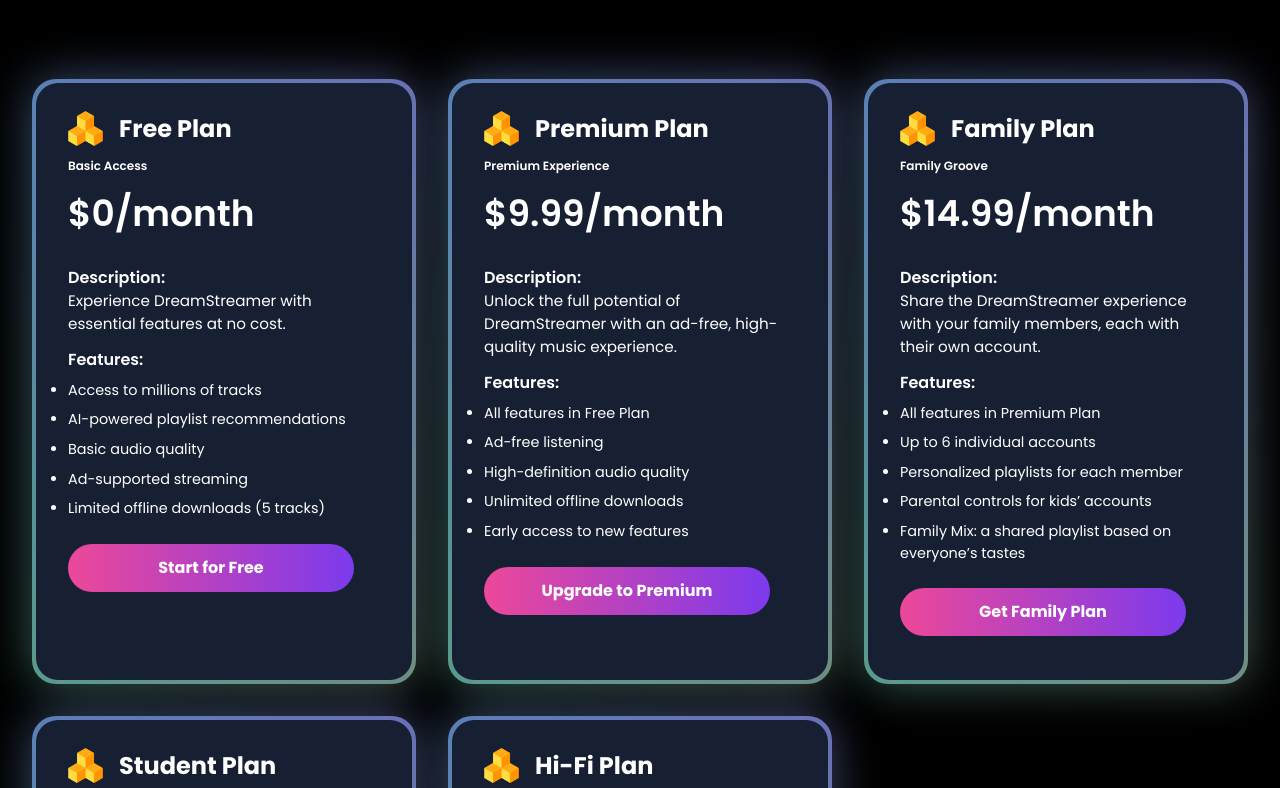
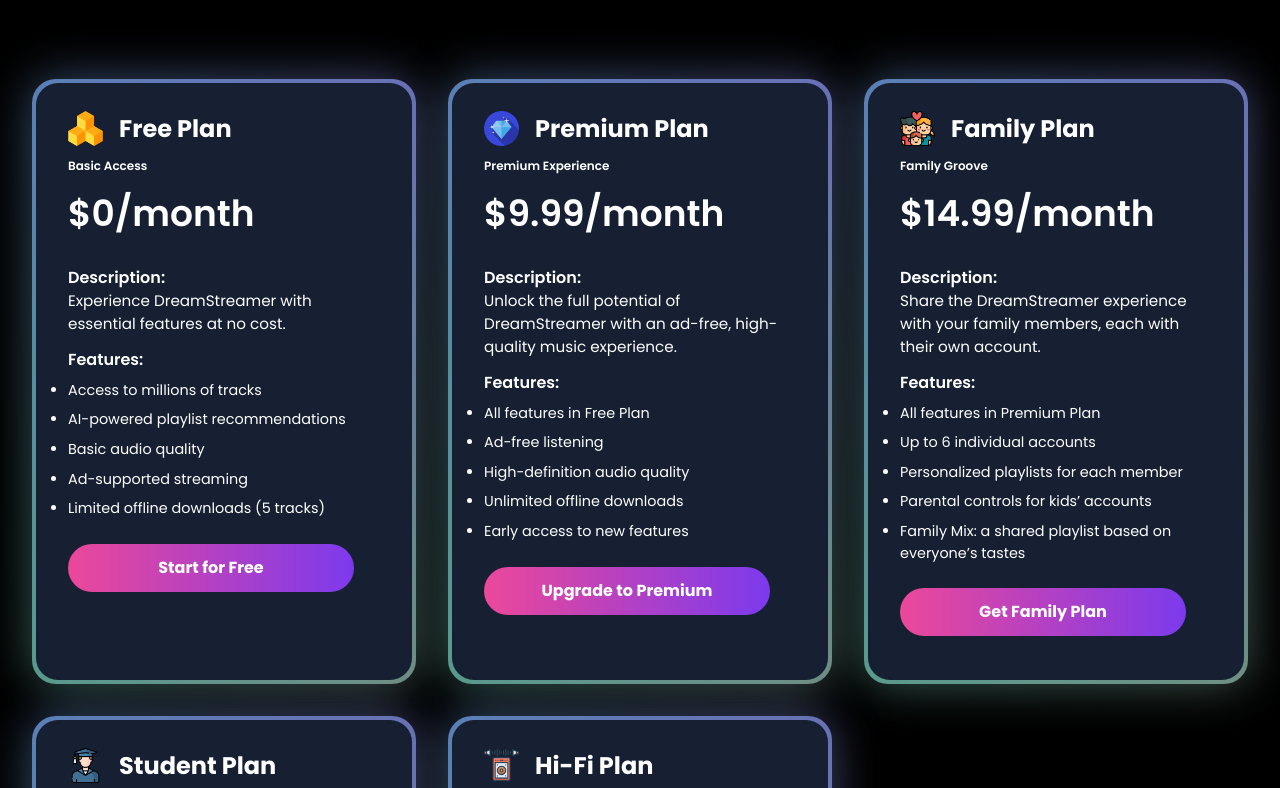
Before and after one commit to Pradikshan/aws-frontend, a React (Vite) app: page /pricing in a window 1280 px wide. Shown: the part 272-1060 px from the top of the page. Built offline with nearby package versions, Linux system fonts and the light colour scheme.

Commit message:
Changed icons

```diff
--- a/src/views/Pricing.jsx
+++ b/src/views/Pricing.jsx
@@ -21,7 +21,7 @@ const Pricing = () => {
     },
 
     {
-      icon: "/images/free-tier.png",
+      icon: "/images/premium-tier.png",
       plan: "Premium Plan",
       access_level: "Premium Experience",
       price: "$9.99/month",
@@ -37,7 +37,7 @@ const Pricing = () => {
       cta: "Upgrade to Premium",
     },
     {
-      icon: "/images/free-tier.png",
+      icon: "/images/family-tier.png",
       plan: "Family Plan",
       access_level: "Family Groove",
       price: "$14.99/month",
@@ -53,7 +53,7 @@ const Pricing = () => {
       cta: "Get Family Plan",
     },
     {
-      icon: "/images/free-tier.png",
+      icon: "/images/student-tier.png",
       plan: "Student Plan",
       access_level: "Student Beat",
       price: "$4.99/month",
@@ -67,7 +67,7 @@ const Pricing = () => {
       cta: "Join as a Student",
     },
     {
-      icon: "/images/free-tier.png",
+      icon: "/images/hifi-tier.png",
       plan: "Hi-Fi Plan",
       access_level: "Hi-Fi Sound",
       price: "$19.99/month",
```
